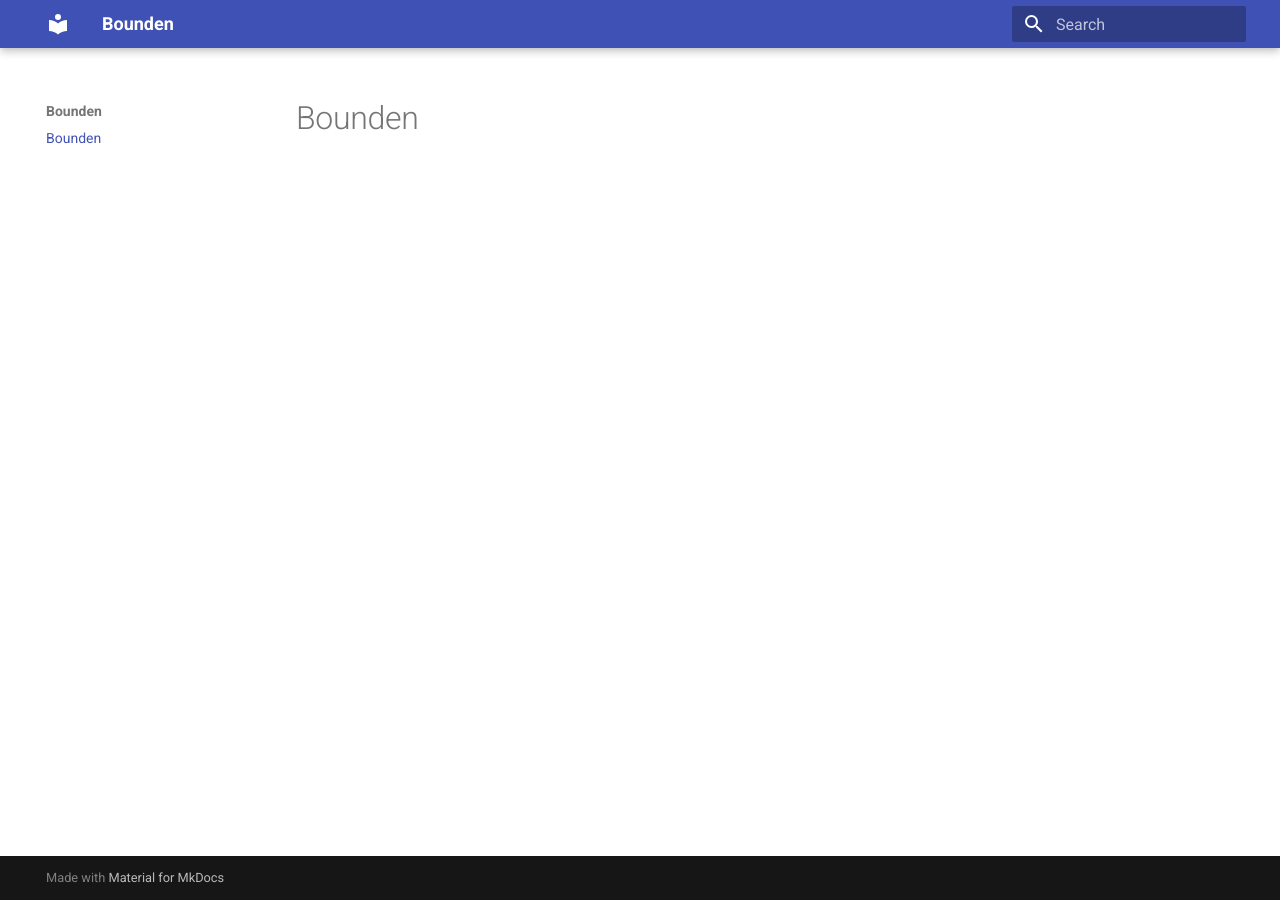
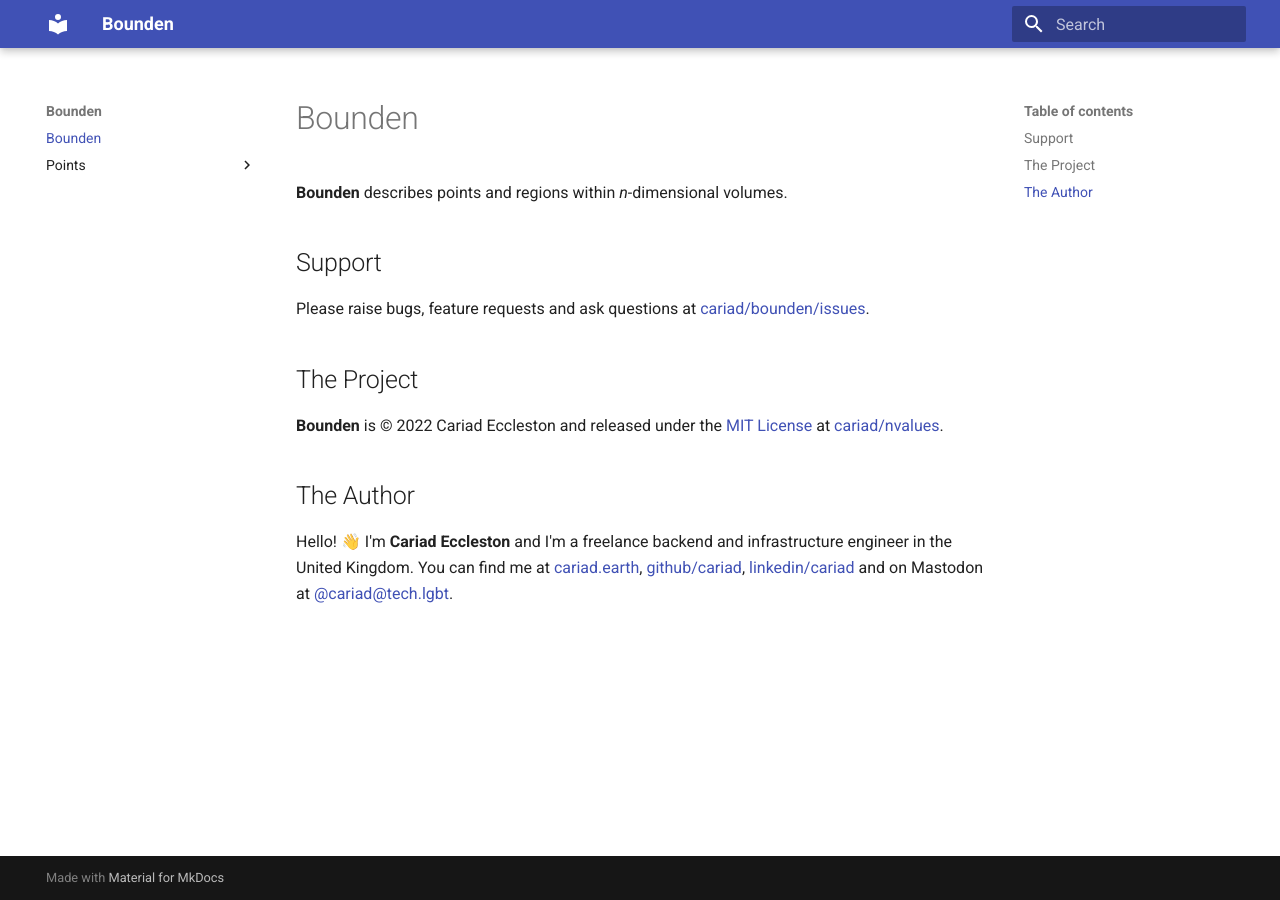
Before and after one commit to cariad/bounden, an MkDocs documentation site: the page built from docs/index.md, in a window 1280 px wide. Built offline with MkDocs 1.6.1 and Material for MkDocs 9.7.7, drawn with Linux system fonts in a browser that asks for light colours.

Commit message:
Add Point and Point2 classes (#2)

```diff
--- a/bounden/__init__.py
+++ b/bounden/__init__.py
@@ -5,6 +5,8 @@
 """
 
 from importlib.resources import files
+
+from bounden.points import Point, Point2
 
 
 def version() -> str:
@@ -17,5 +19,7 @@
 
 
 __all__ = [
+    "Point",
+    "Point2",
     "version",
 ]
--- a/docs/index.md
+++ b/docs/index.md
@@ -1 +1,15 @@
 # Bounden
+
+**Bounden** describes points and regions within _n_-dimensional volumes.
+
+## Support
+
+Please raise bugs, feature requests and ask questions at [cariad/bounden/issues](https://github.com/cariad/bounden/issues).
+
+## The Project
+
+**Bounden** is &copy; 2022 Cariad Eccleston and released under the [MIT License](https://github.com/cariad/bounden/blob/main/LICENSE) at [cariad/nvalues](https://github.com/cariad/bounden).
+
+## The Author
+
+Hello! 👋 I'm **Cariad Eccleston** and I'm a freelance backend and infrastructure engineer in the United Kingdom. You can find me at [cariad.earth](https://cariad.earth), [github/cariad](https://github.com/cariad), [linkedin/cariad](https://linkedin.com/in/cariad) and on Mastodon at [@cariad@tech.lgbt](https://tech.lgbt/@cariad).
--- a/mkdocs.yml
+++ b/mkdocs.yml
@@ -1,8 +1,16 @@
 site_name: Bounden
 site_url: https://cariad.github.io/bounden/
 
+markdown_extensions:
+  - pymdownx.highlight
+  - pymdownx.superfences
+
 nav:
   - index.md
+  - Points:
+      - points/index.md
+      - points/point.md
+      - points/point2.md
 
 theme:
   name: material
--- a/setup.py
+++ b/setup.py
@@ -46,6 +46,7 @@
     ],
     package_data={
         "bounden": ["py.typed"],
+        "bounden.points": ["py.typed"],
     },
     python_requires=">=3.9",
     url="https://github.com/cariad/bounden",
```
Also changed, not shown: README.md (+39 -1 lines), docs/points/index.md (added, +5 -0 lines), docs/points/point.md (added, +23 -0 lines), docs/points/point2.md (added, +15 -0 lines), 10 other files.
